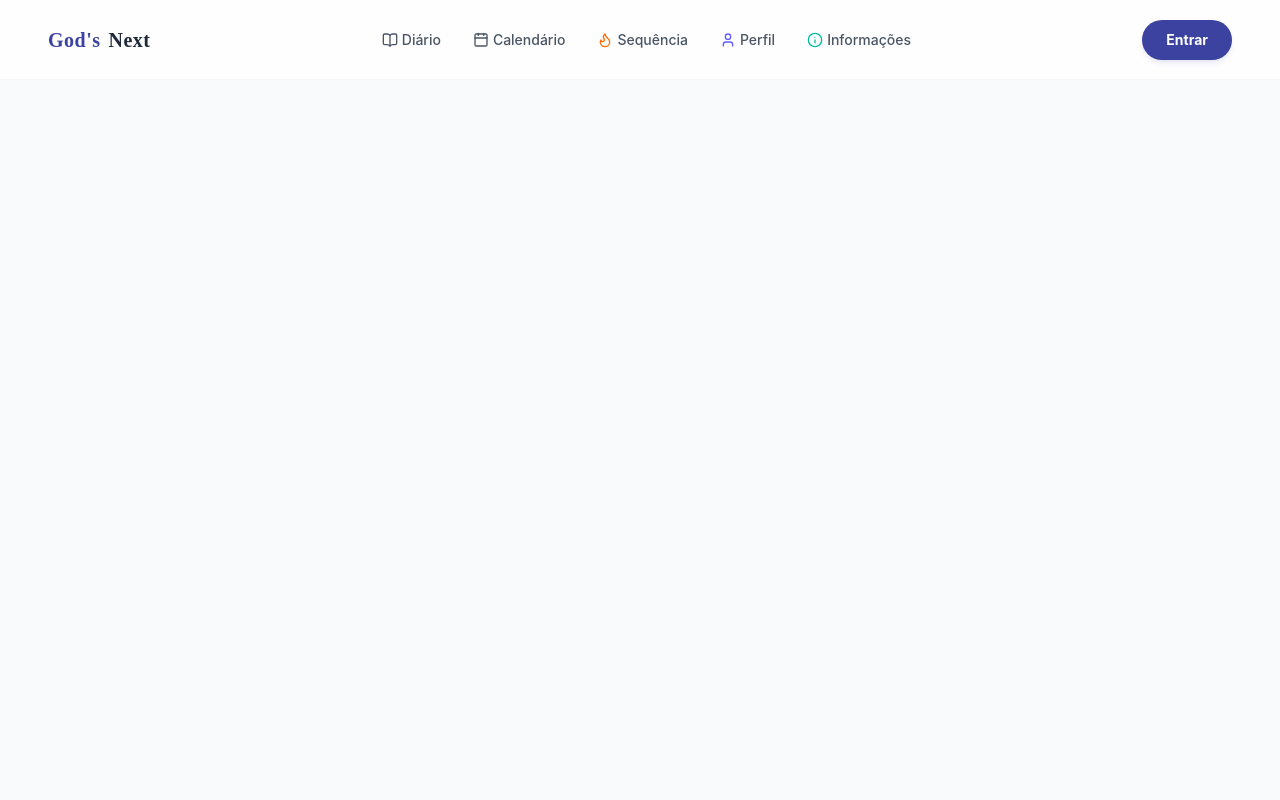
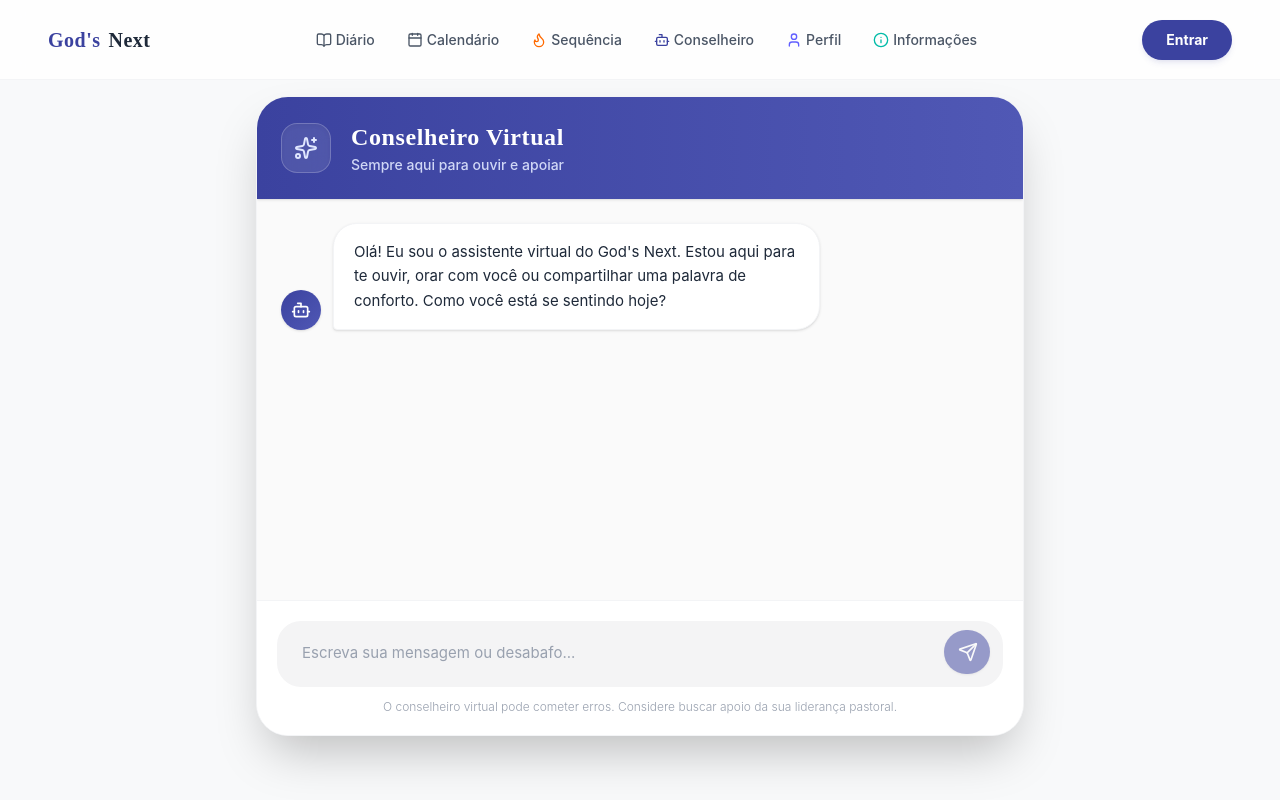
Before and after one commit to lszin777/Gods-Next, a React (Vite) app: page /conselheiro in a window 1280 px wide. Built offline with nearby package versions, Linux system fonts and the light colour scheme; no server answers.

Commit message:
Projeto Finalizado com Sucesso Ass: Lucas Lima

```diff
--- a/src/App.jsx
+++ b/src/App.jsx
@@ -3,6 +3,7 @@ import { useState, useEffect } from 'react';
 import { BrowserRouter, Routes, Route, Navigate } from 'react-router-dom';
 import { onAuthStateChanged } from 'firebase/auth';
 import { auth } from './firebase';
+
 
 import Info from './pages/Info';
 import Navbar from './components/Navbar';
@@ -18,6 +19,7 @@ import Diario from './pages/Diario';
 import DiaryWriting from './pages/DiaryWriting';
 import DiaryHistory from './pages/DiaryHistory';
 import Profile from './pages/Profile';
+import Chatbot from './components/Chatbot';
 
 // COMPONENTE DE PROTEÇÃO DE ROTA
 // Se o usuário não estiver logado, ele é mandado para o Login.
@@ -114,6 +116,7 @@ function App() {
               <Profile />
             </ProtectedRoute>
           } />
+          <Route path="/conselheiro" element={<Chatbot />} />
         </Routes>
       </div>
     </BrowserRouter>
--- /dev/null
+++ b/src/components/Chatbot.jsx
@@ -0,0 +1,162 @@
+import { useState, useRef, useEffect } from 'react';
+import { Send, User, Bot, Loader2, Sparkles } from 'lucide-react';
+
+export default function Chatbot() {
+  const [messages, setMessages] = useState([
+    {
+      role: 'bot',
+      text: 'Olá! Eu sou o assistente virtual do God\'s Next. Estou aqui para te ouvir, orar com você ou compartilhar uma palavra de conforto. Como você está se sentindo hoje?'
+    }
+  ]);
+  const [input, setInput] = useState('');
+  const [isLoading, setIsLoading] = useState(false);
+  const messagesEndRef = useRef(null);
+
+  const scrollToBottom = () => {
+    messagesEndRef.current?.scrollIntoView({ behavior: 'smooth' });
+  };
+
+  useEffect(() => {
+    scrollToBottom();
+  }, [messages]);
+
+  const handleSend = async () => {
+    if (!input.trim()) return;
+
+    const userMessage = input.trim();
+    setMessages(prev => [...prev, { role: 'user', text: userMessage }]);
+    setInput('');
+    setIsLoading(true);
+
+    try {
+      const apiKey = import.meta.env.VITE_GEMINI_API_KEY;
+      const apiUrl = `https://generativelanguage.googleapis.com/v1beta/models/gemini-2.5-flash:generateContent?key=${apiKey}`;
+
+      const systemPrompt = `Você é um conselheiro espiritual cristão muito empático e amigável do aplicativo God's Next.
+      Responda de forma curta, acolhedora e use linguagem acessível.
+      Se o usuário estiver triste, ofereça conforto e um versículo bíblico curto.
+      Nunca dê respostas genéricas de robô.
+      A mensagem do usuário é: "${userMessage}"`;
+
+      const response = await fetch(apiUrl, {
+        method: 'POST',
+        headers: { 'Content-Type': 'application/json' },
+        body: JSON.stringify({
+          contents: [{ parts: [{ text: systemPrompt }] }]
+        })
+      });
+
+      if (!response.ok) {
+        throw new Error(`Erro na API: ${response.status}`);
+      }
+
+      const data = await response.json();
+      const botReply = data.candidates[0].content.parts[0].text;
+
+      setMessages(prev => [...prev, { role: 'bot', text: botReply }]);
+
+    } catch (error) {
+      console.error("Erro na IA:", error);
+      setMessages(prev => [...prev, {
+        role: 'bot',
+        text: 'Desculpe, minha conexão falhou agora. Pode tentar de novo?'
+      }]);
+    } finally {
+      setIsLoading(false);
+    }
+  };
+
+  const handleKeyPress = (e) => {
+    if (e.key === 'Enter' && !e.shiftKey) {
+      e.preventDefault();
+      handleSend();
+    }
+  };
+
+  return (
+    <div className="min-h-screen bg-[#F8F9FA] pt-20 pb-12 px-4 md:px-8 flex justify-center items-center font-sans">
+      <div className="w-full max-w-3xl bg-white rounded-[2rem] shadow-2xl border border-gray-100 flex flex-col h-[80vh] overflow-hidden transition-all duration-300">
+
+        {/* Cabeçalho do Chat */}
+        <div className="bg-gradient-to-r from-[#3B429F] to-[#5058B5] p-6 text-white flex items-center gap-5 shadow-sm z-10">
+          <div className="p-3 bg-white/10 rounded-2xl backdrop-blur-sm border border-white/20 shadow-inner">
+            <Sparkles className="w-6 h-6 text-indigo-100" />
+          </div>
+          <div>
+            <h2 className="text-2xl font-bold font-serif tracking-wide">Conselheiro Virtual</h2>
+            <p className="text-indigo-100 text-sm font-medium opacity-90 mt-0.5">Sempre aqui para ouvir e apoiar</p>
+          </div>
+        </div>
+
+        {/* Área de Mensagens */}
+        <div className="flex-1 overflow-y-auto p-6 space-y-6 bg-[#FAFAFA] scroll-smooth">
+          {messages.map((msg, index) => (
+            <div key={index} className={`flex ${msg.role === 'user' ? 'justify-end' : 'justify-start'} animate-in fade-in slide-in-from-bottom-2 duration-300`}>
+              <div className={`flex gap-3 max-w-[85%] md:max-w-[75%] ${msg.role === 'user' ? 'flex-row-reverse' : 'flex-row'}`}>
+
+                {/* Ícone do Avatar */}
+                <div className={`w-10 h-10 flex-shrink-0 rounded-full flex items-center justify-center mt-auto shadow-sm ${
+                  msg.role === 'user'
+                    ? 'bg-indigo-50 text-[#3B429F] border border-indigo-100'
+                    : 'bg-gradient-to-br from-[#3B429F] to-[#5058B5] text-white'
+                }`}>
+                  {msg.role === 'user' ? <User className="w-5 h-5" /> : <Bot className="w-5 h-5" />}
+                </div>
+
+                {/* Balão de Mensagem */}
+                <div className={`px-5 py-4 text-[15px] leading-relaxed shadow-sm ${
+                  msg.role === 'user'
+                    ? 'bg-gradient-to-br from-[#3B429F] to-[#4A52A8] text-white rounded-3xl rounded-br-sm'
+                    : 'bg-white text-gray-800 border border-gray-100 rounded-3xl rounded-bl-sm'
+                }`}>
+                  {msg.text}
+                </div>
+              </div>
+            </div>
+          ))}
+
+          {/* Indicador de Carregamento */}
+          {isLoading && (
+            <div className="flex justify-start animate-in fade-in duration-300">
+              <div className="flex gap-3 flex-row max-w-[80%]">
+                <div className="w-10 h-10 flex-shrink-0 rounded-full bg-gradient-to-br from-[#3B429F] to-[#5058B5] text-white flex items-center justify-center mt-auto shadow-sm">
+                  <Bot className="w-5 h-5" />
+                </div>
+                <div className="px-5 py-4 bg-white border border-gray-100 rounded-3xl rounded-bl-sm shadow-sm flex items-center gap-3">
+                  <Loader2 className="w-5 h-5 text-[#3B429F] animate-spin" />
+                  <span className="text-sm text-gray-500 font-medium">Buscando a melhor resposta...</span>
+                </div>
+              </div>
+            </div>
+          )}
+          <div ref={messagesEndRef} className="h-2" />
+        </div>
+
+        {/* Input de Texto */}
+        <div className="p-5 bg-white border-t border-gray-100">
+          <div className="flex items-end gap-3 bg-[#F4F4F5] p-2 rounded-3xl border border-transparent focus-within:border-[#3B429F]/30 focus-within:bg-white focus-within:shadow-md transition-all duration-300">
+            <textarea
+              value={input}
+              onChange={(e) => setInput(e.target.value)}
+              onKeyDown={handleKeyPress}
+              placeholder="Escreva sua mensagem ou desabafo..."
+              className="flex-1 bg-transparent px-4 py-3 outline-none text-gray-700 placeholder-gray-400 text-[15px] resize-none max-h-32 min-h-[48px]"
+              rows="1"
+            />
+            <button
+              onClick={handleSend}
+              disabled={isLoading || !input.trim()}
+              className="p-3 mb-1 mr-1 bg-[#3B429F] text-white rounded-full hover:bg-[#2D3380] transition-colors disabled:opacity-50 disabled:cursor-not-allowed shadow-sm hover:shadow-md hover:-translate-y-0.5 transform duration-200"
+            >
+              <Send className="w-5 h-5 ml-0.5" />
+            </button>
+          </div>
+          <p className="text-center text-xs text-gray-400 mt-3 font-light">
+            O conselheiro virtual pode cometer erros. Considere buscar apoio da sua liderança pastoral.
+          </p>
+        </div>
+
+      </div>
+    </div>
+  );
+}
--- a/src/components/Navbar.jsx
+++ b/src/components/Navbar.jsx
@@ -2,7 +2,7 @@
 import { useState, useEffect } from 'react';
 import { Link, useNavigate } from 'react-router-dom';
 import { motion, AnimatePresence } from 'framer-motion';
-import { LogOut, User, Flame, Calendar, BookOpen, Menu, X, Info } from 'lucide-react'; // Adicionado o ícone Info
+import { LogOut, User, Flame, Calendar, BookOpen, Menu, X, Info, Bot } from 'lucide-react'; // Ícone Bot adicionado aqui
 
 // Importações do Firebase para verificar o estado do login
 import { auth } from '../firebase';
@@ -52,10 +52,13 @@ export default function Navbar() {
         <Link to="/sequencia" className="hover:text-[#3B429F] transition-colors flex items-center gap-1">
           <Flame className="w-4 h-4 text-orange-500" /> Sequência
         </Link>
+        {/* NOVO LINK DO CONSELHEIRO VIRTUAL (DESKTOP) */}
+        <Link to="/conselheiro" className="hover:text-[#3B429F] transition-colors flex items-center gap-1">
+          <Bot className="w-4 h-4 text-[#3B429F]" /> Conselheiro
+        </Link>
         <Link to="/perfil" className="hover:text-[#3B429F] transition-colors flex items-center gap-1">
           <User className="w-4 h-4 text-indigo-500" /> Perfil
         </Link>
-        {/* ALTERAÇÃO: Adicionado link de Informações para Desktop */}
         <Link to="/info" className="hover:text-[#3B429F] transition-colors flex items-center gap-1">
           <Info className="w-4 h-4 text-teal-500" /> Informações
         </Link>
@@ -190,6 +193,14 @@ export default function Navbar() {
                 >
                   <Flame className="w-5 h-5 text-orange-500" /> Sequência
                 </Link>
+                {/* NOVO LINK DO CONSELHEIRO VIRTUAL (MOBILE) */}
+                <Link
+                  to="/conselheiro"
+                  onClick={() => setMobileOpen(false)}
+                  className="flex items-center gap-3 text-gray-600 font-medium text-lg hover:text-[#3B429F]"
+                >
+                  <Bot className="w-5 h-5 text-[#3B429F]" /> Conselheiro
+                </Link>
                 <Link
                   to="/perfil"
                   onClick={() => setMobileOpen(false)}
@@ -197,7 +208,6 @@ export default function Navbar() {
                 >
                   <User className="w-5 h-5 text-indigo-500" /> Perfil
                 </Link>
-                {/* ALTERAÇÃO: Adicionado link de Informações para Mobile */}
                 <Link
                   to="/info"
                   onClick={() => setMobileOpen(false)}
```
Also changed, not shown: 1 other file (tests, documents, lock files or other folders).
